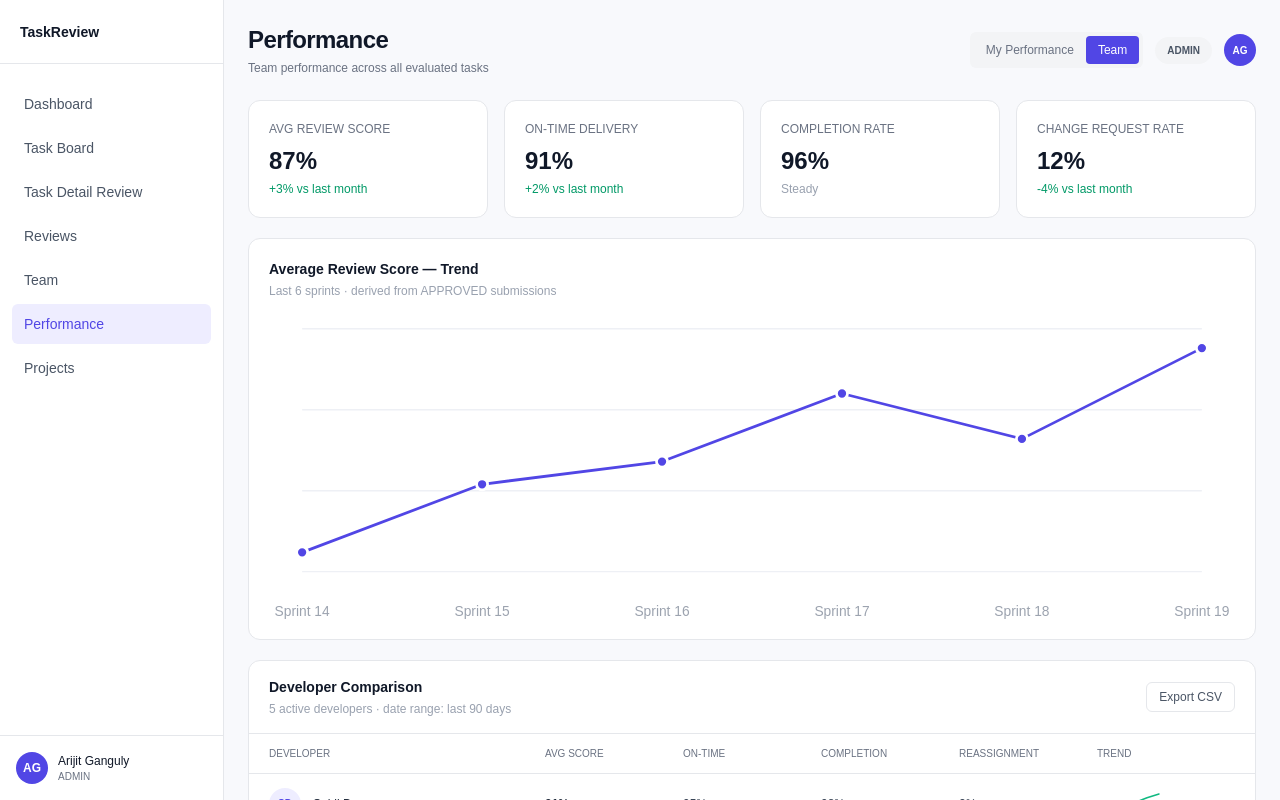
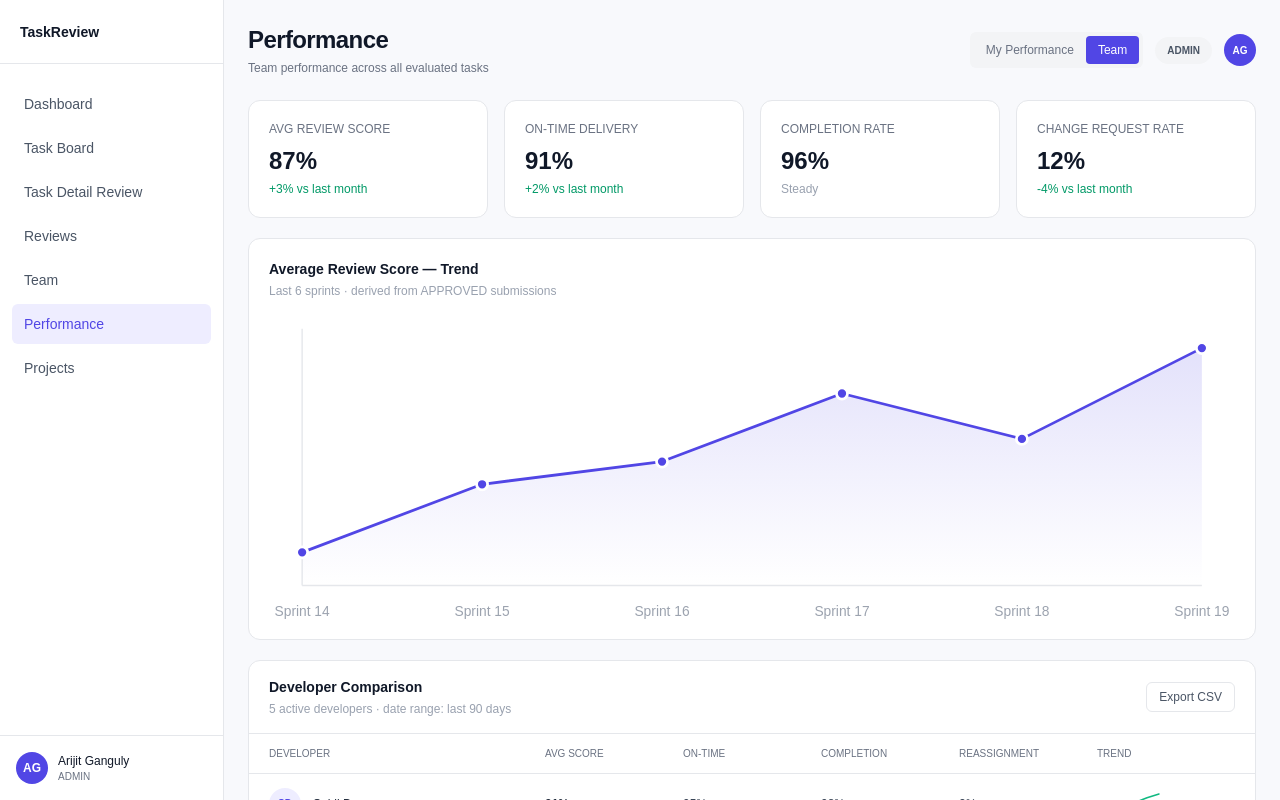
Before and after one commit to WorkR25/Internal-Engineering-Task-Management-System-Frontend, a Next.js app: page /admin/performance-admin/performance in a window 1280 px wide. Shown: the top 800 px of the page. Built offline with nearby package versions, Linux system fonts and the light colour scheme.

Commit message:
fixed admin/performance bugs

```diff
--- a/src/app/page.tsx
+++ b/src/app/page.tsx
@@ -1,10 +1,10 @@
-// // "use client";
+"use client";
 
-// // import Dashboard from "@/pages/admin/dashboard-admin/dashboard";
+import Dashboard from "@/pages/admin/dashboard-admin/dashboard";
 
-// // export default function Home() {
-// //   return <Dashboard />;
-// }
+export default function Home() {
+  return <Dashboard />;
+}
 
 // import MyTask from "@/pages/developer/my-task/my-task";
 
@@ -50,11 +50,11 @@
 //   return <ReassignTask />;
 // }
 
-import Dashboard from "@/pages/developer/dashboard-developer/dashboard";
+// import Dashboard from "@/pages/developer/dashboard-developer/dashboard";
 
-export default function Page() {
-  return <Dashboard />;
-}
+// export default function Page() {
+//   return <Dashboard />;
+// }
 // export default function Page() {
 //   return <Dashboard />;
 // }
--- a/src/pages/admin/performance-admin/performance.tsx
+++ b/src/pages/admin/performance-admin/performance.tsx
@@ -162,17 +162,20 @@ function TrendChart({ data }: { data: { sprint: string; value: number }[] }) {
 
   return (
     <svg width="100%" viewBox={`0 0 ${width} ${height}`} className="overflow-visible">
-      {[0, 1, 2, 3].map((row) => (
-        <line
-          key={row}
-          x1={padX}
-          x2={width - padX}
-          y1={(row * (height - padY - 20)) / 3 + 10}
-          y2={(row * (height - padY - 20)) / 3 + 10}
-          stroke="#eef0f5"
-          strokeWidth={1}
-        />
-      ))}
+      <defs>
+        <linearGradient id="trend-area-fill" x1="0" y1="0" x2="0" y2="1">
+          <stop offset="0%" stopColor="#5146e5" stopOpacity="0.16" />
+          <stop offset="100%" stopColor="#5146e5" stopOpacity="0" />
+        </linearGradient>
+      </defs>
+
+      <line x1={padX} x2={padX} y1={10} y2={height - padY} stroke="#e5e7eb" strokeWidth={1} />
+      <line x1={padX} x2={width - padX} y1={height - padY} y2={height - padY} stroke="#e5e7eb" strokeWidth={1} />
+
+      <path
+        d={`${d} L ${points[points.length - 1].x} ${height - padY} L ${points[0].x} ${height - padY} Z`}
+        fill="url(#trend-area-fill)"
+      />
 
       <path d={d} stroke="#5146e5" strokeWidth={2} fill="none" strokeLinecap="round" strokeLinejoin="round" />
 
```
